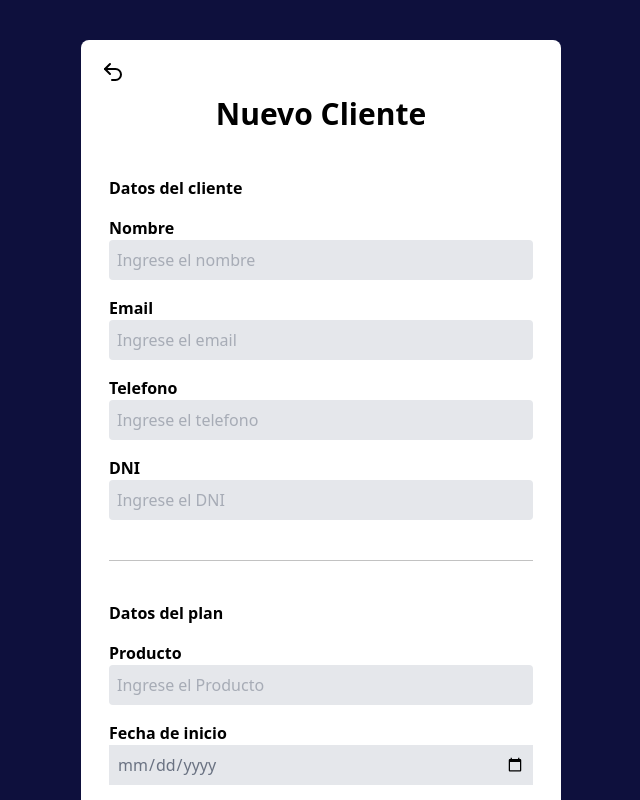
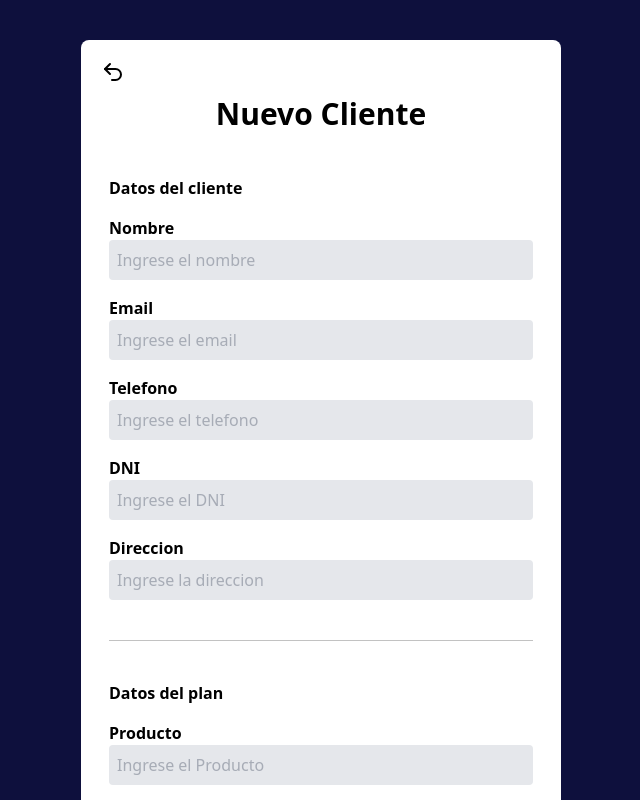
Before and after one commit to donatodebattista/muebleria-front, a React (Vite) app: page /clientes/nuevo in a window 1280 px wide. Shown: the top 800 px of the page, without its empty margins (319-959 px from the left). Built offline with nearby package versions, Linux system fonts and the light colour scheme; no server answers.

Commit message:
add client address

```diff
--- a/index.html
+++ b/index.html
@@ -4,7 +4,7 @@
     <meta charset="UTF-8" />
     <link rel="icon" type="image/svg+xml" href="/vite.svg" />
     <meta name="viewport" content="width=device-width, initial-scale=1.0" />
-    <title>front</title>
+    <title>Muebleria Don Pepe</title>
   </head>
   <body>
     <div id="root"></div>
--- a/src/components/ClienteForm.tsx
+++ b/src/components/ClienteForm.tsx
@@ -25,7 +25,8 @@ export default function ClienteForm({ initialData, onSubmit, onDelete } : Client
             facturado: false,
             plan: '',
             telefono: '',
-            dni: ''
+            dni: '',
+            clientAddress: '',
         }
     })
 
@@ -103,7 +104,16 @@ export default function ClienteForm({ initialData, onSubmit, onDelete } : Client
                 />
             </div>
 
-
+            {/* Direccion */}
+            <div className="flex flex-col bg-white rounded-sm">
+                <label htmlFor='clientAddress' className="mr-4 text-black font-bold">Direccion</label>
+                <input
+                    type="text"
+                    className=" bg-gray-200 p-2 w-full text-gray-500 font-medium rounded-sm"
+                    placeholder="Ingrese la direccion"
+                    {...register('clientAddress')}
+                />
+            </div>
 
             <hr className="text-[#c2c2c2] my-6"/>
             <p className="text-left text-black">Datos del plan</p>
--- a/src/types/index.ts
+++ b/src/types/index.ts
@@ -8,6 +8,7 @@ export type Client = {
     fechaInicio: string
     telefono: string
     dni: string
+    clientAddress: string
 }
 
 export type AuthCredentials = {
--- a/src/views/ClientesView.tsx
+++ b/src/views/ClientesView.tsx
@@ -25,7 +25,7 @@ export default function ClientesView() {
   });
 
   if (isLoading) return <Spinner/>
-  if (isError) return <h1 className="text-xl text-red-600">Error al cargar los clientes</h1>;
+  if (isError) return <Link to="/auth" className="text-red-500">Error al cargar los clientes</Link>;
 
   const filteredClients = clientes?.filter((cliente) =>
     cliente.name.toLowerCase().includes(search.toLowerCase())
```
